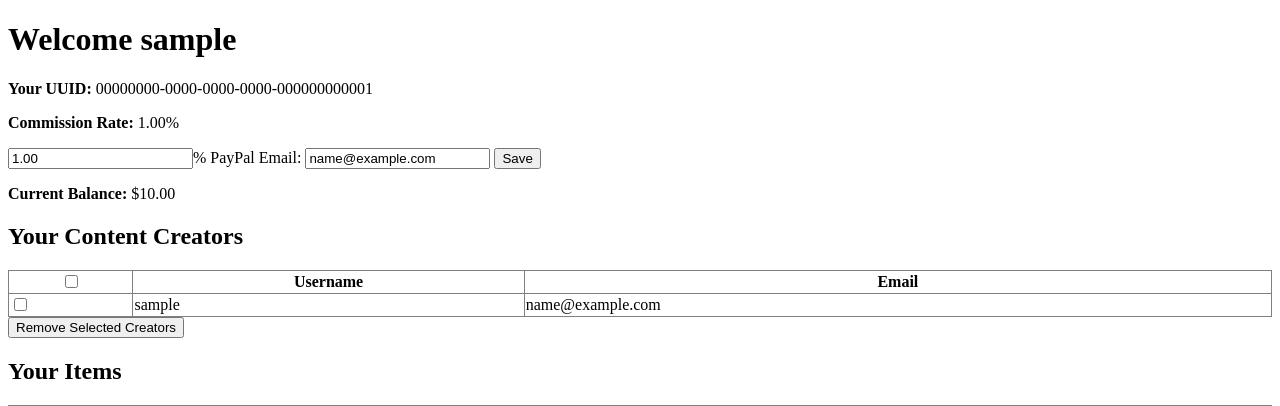
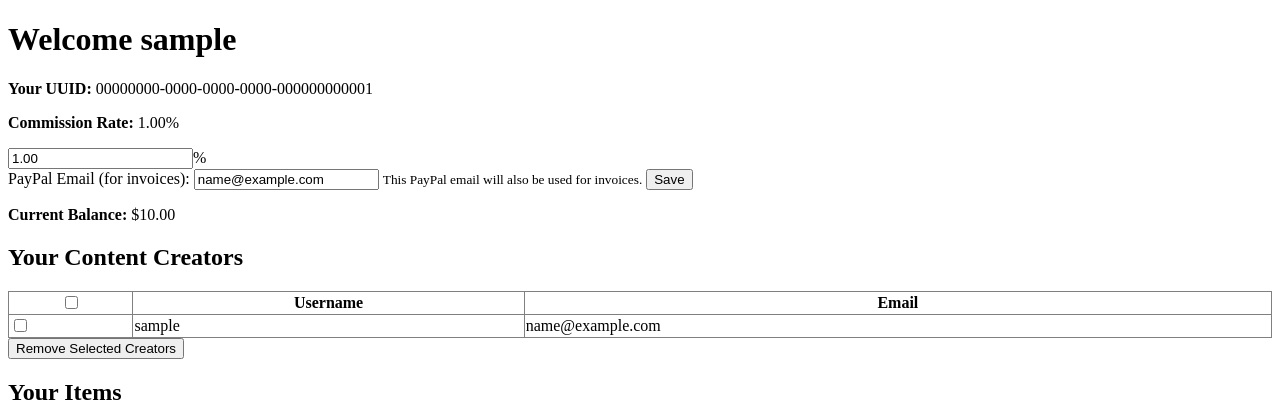
Before and after one commit to echang112368/badger, a Django app: page /merchant/dashboard/ in a window 1280 px wide. Shown: the top 406 px of the page. Run offline with Django 5.2, Linux system fonts and the light colour scheme; a user stored in the database is signed in; tables that the repository leaves empty hold one stand-in row (values such as "Sample post").

Commit message:
Add PayPal email field note on merchant dashboard

```diff
--- a/merchants/forms.py
+++ b/merchants/forms.py
@@ -12,4 +12,7 @@ class MerchantMetaForm(forms.ModelForm):
     class Meta:
         model = MerchantMeta
         fields = ["affiliate_percent", "paypal_email"]
-        labels = {"affiliate_percent": "Commission Rate (%)", "paypal_email": "PayPal Email"}
+        labels = {
+            "affiliate_percent": "Commission Rate (%)",
+            "paypal_email": "PayPal Email (for invoices)",
+        }
--- a/templates/merchants/dashboard.html
+++ b/templates/merchants/dashboard.html
@@ -9,8 +9,10 @@
   <form method="post" action="{% url 'update_commission' %}">
     {% csrf_token %}
     {{ commission_form.affiliate_percent }}%
+    <br>
     {{ commission_form.paypal_email.label_tag }}
     {{ commission_form.paypal_email }}
+    <small>This PayPal email will also be used for invoices.</small>
     <button type="submit">Save</button>
   </form>
   {% endif %}
```
